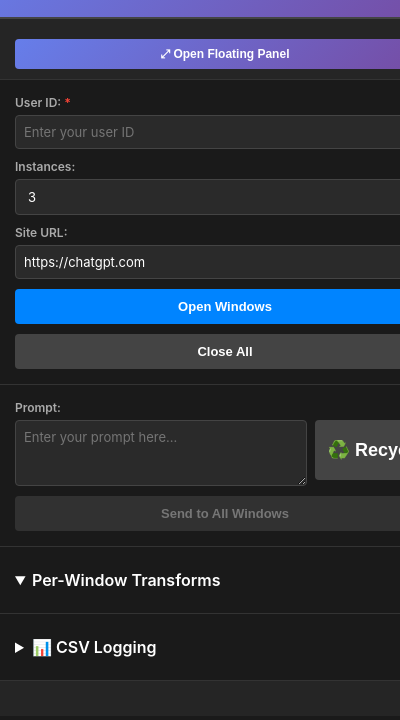
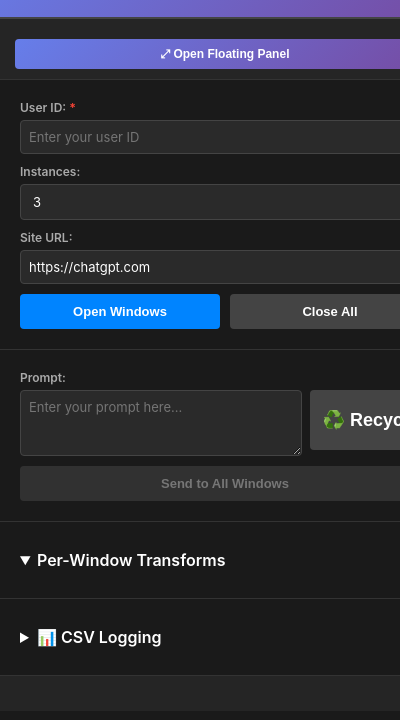
Before and after one commit to delher/RTapp, a browser extension: page chrome-extension/popup.html in a window 400 px wide. Shown: the part 72-792 px from the top of the page. Drawn offline with Linux system fonts and the light colour scheme.

Commit message:
Fix control panel margins and place buttons side-by-side
UI Improvements:
1. Increased section padding from 15px to 20px for better margins
2. Added button-row flexbox container for side-by-side buttons
3. Open Windows and Close All buttons now share a row

Changes:
- popup.css: Increased .section padding to 20px
- popup.css: Added .button-row with flex display and gap
- popup.css: .button-row button uses flex: 1 for equal width
- popup.html: Wrapped Open Windows and Close All in button-row div

Result: Centered, balanced layout with more efficient use of space

```diff
--- a/chrome-extension/popup.css
+++ b/chrome-extension/popup.css
@@ -60,7 +60,7 @@ body {
 }
 
 .section {
-  padding: 15px;
+  padding: 20px;
   border-bottom: 1px solid #333;
 }
 
@@ -152,6 +152,17 @@ button {
   font-size: 13px;
   margin-top: 10px;
   transition: background 0.2s;
+}
+
+.button-row {
+  display: flex;
+  gap: 10px;
+  margin-top: 10px;
+}
+
+.button-row button {
+  flex: 1;
+  margin-top: 0;
 }
 
 button.primary {
--- a/chrome-extension/popup.html
+++ b/chrome-extension/popup.html
@@ -31,8 +31,10 @@
     <label>Site URL:</label>
     <input type="url" id="siteUrl" placeholder="https://chatgpt.com" value="https://chatgpt.com" />
 
-    <button id="openBtn" class="primary">Open Windows</button>
-    <button id="closeBtn" class="secondary">Close All</button>
+    <div class="button-row">
+      <button id="openBtn" class="primary">Open Windows</button>
+      <button id="closeBtn" class="secondary">Close All</button>
+    </div>
   </div>
 
   <div class="section">
```
